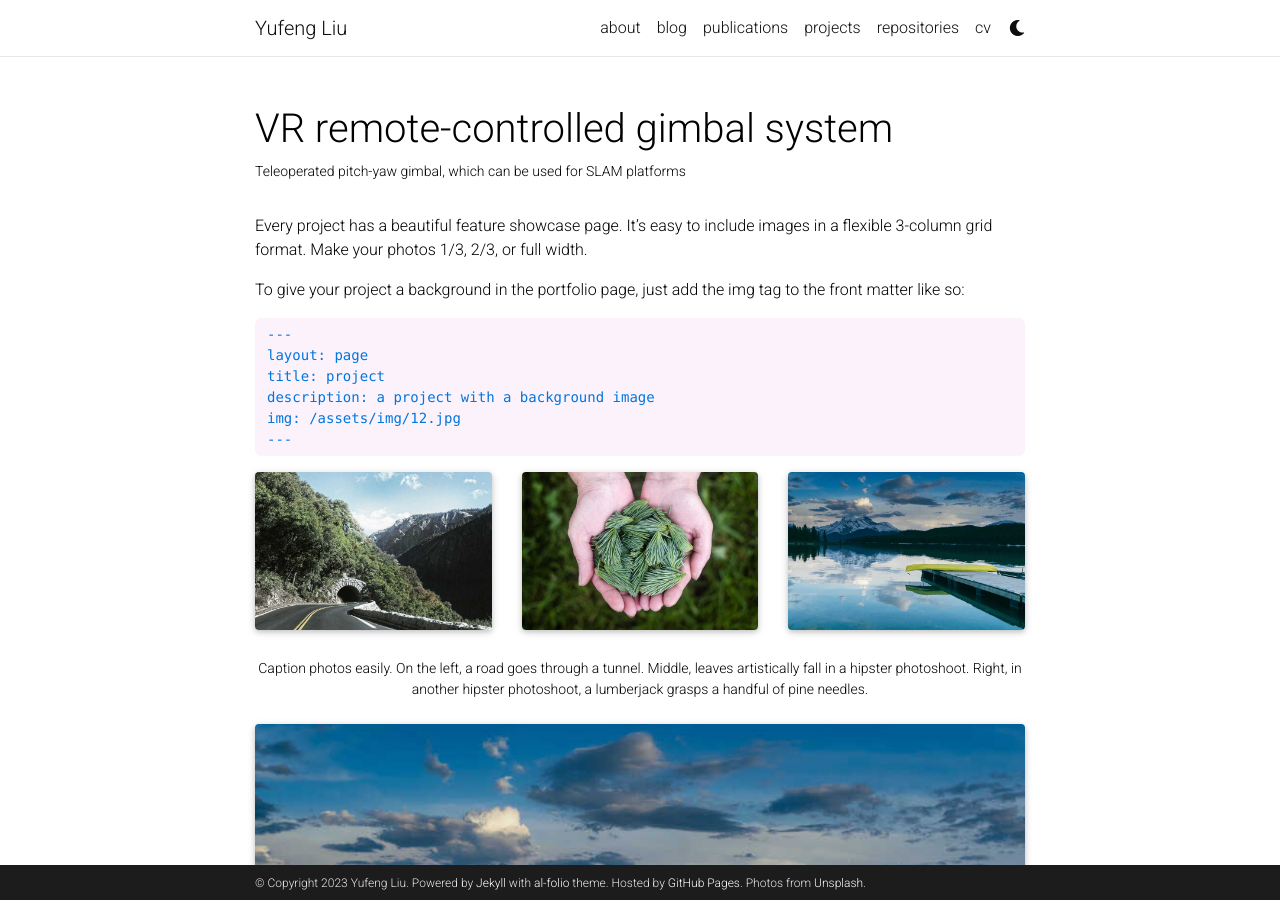
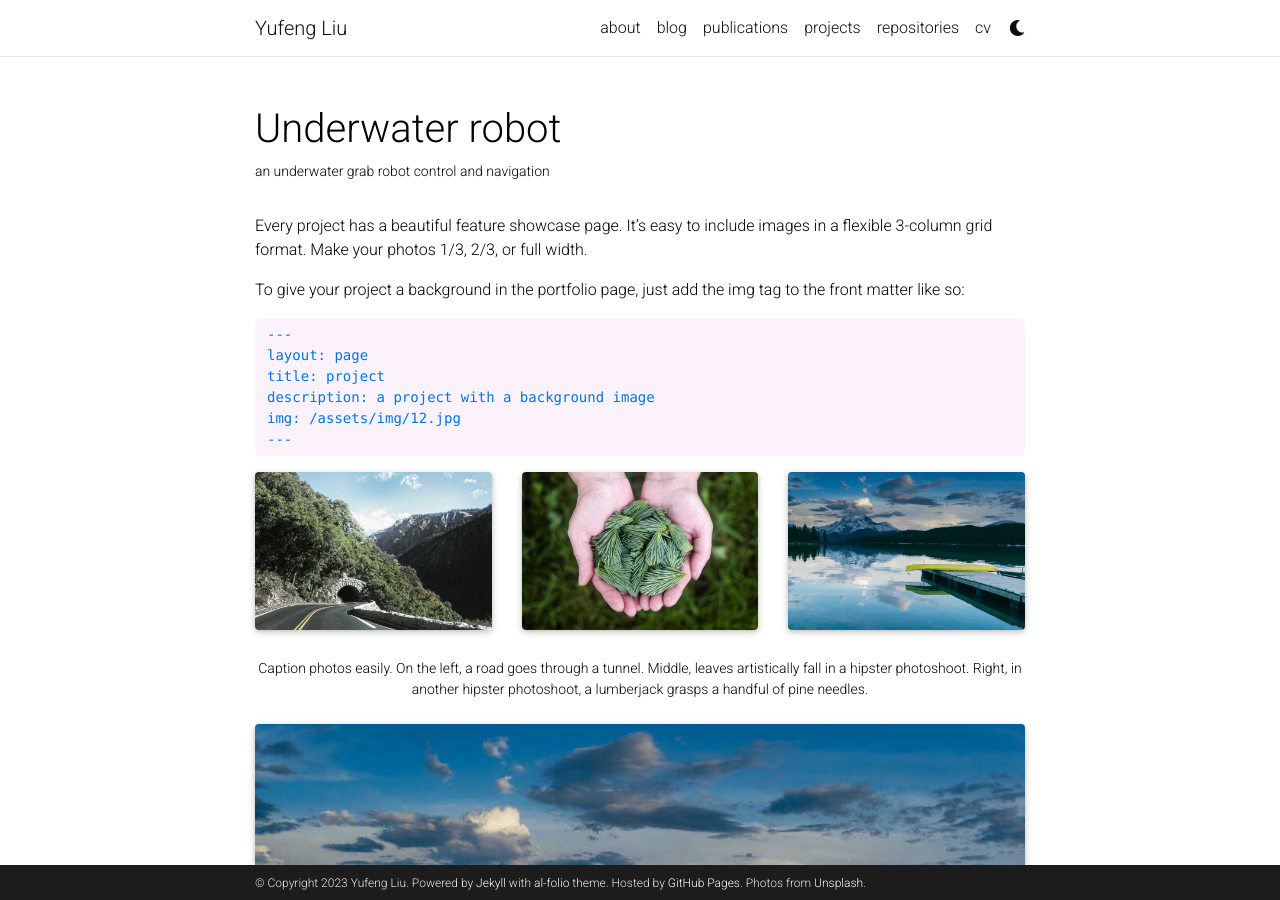
Before and after one commit to raymond-lau-lyf/raymond-lau-lyf.github.io, a Jekyll site: the page built from _projects/7_project.md, in a window 1280 px wide and 900 px high. Built offline with Jekyll 4.4.1, drawn with Linux system fonts in a browser that asks for light colours; full-size pictures stand in for the smaller copies a plugin makes; comment, search, counter and statistics services are not loaded; a style sheet for code colours, icons or effects is not loaded.

Commit message:
change 4 and 7

```diff
--- a/_projects/7_project.md
+++ b/_projects/7_project.md
@@ -1,8 +1,8 @@
 ---
 layout: page
-title: VR remote-controlled gimbal system
-description: Teleoperated pitch-yaw gimbal, which can be used for SLAM platforms
-img: assets/img/gimbal.png
+title: Underwater robot
+description: an underwater grab robot control and navigation
+img: assets/img/underwater.jpg
 importance: 3
 category: Research
 ---
```
Also changed, not shown: _projects/4_project.md (+3 -3 lines).
